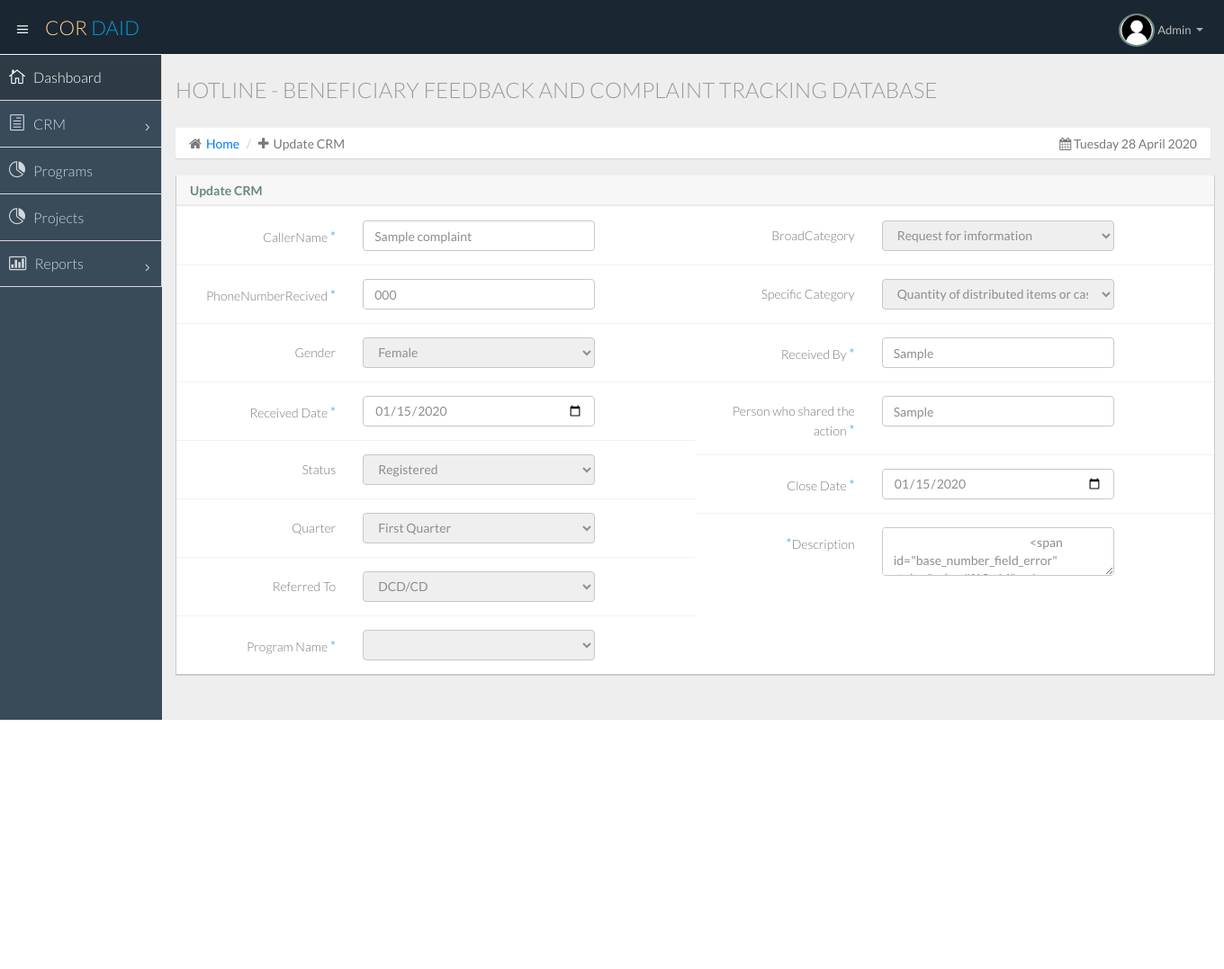
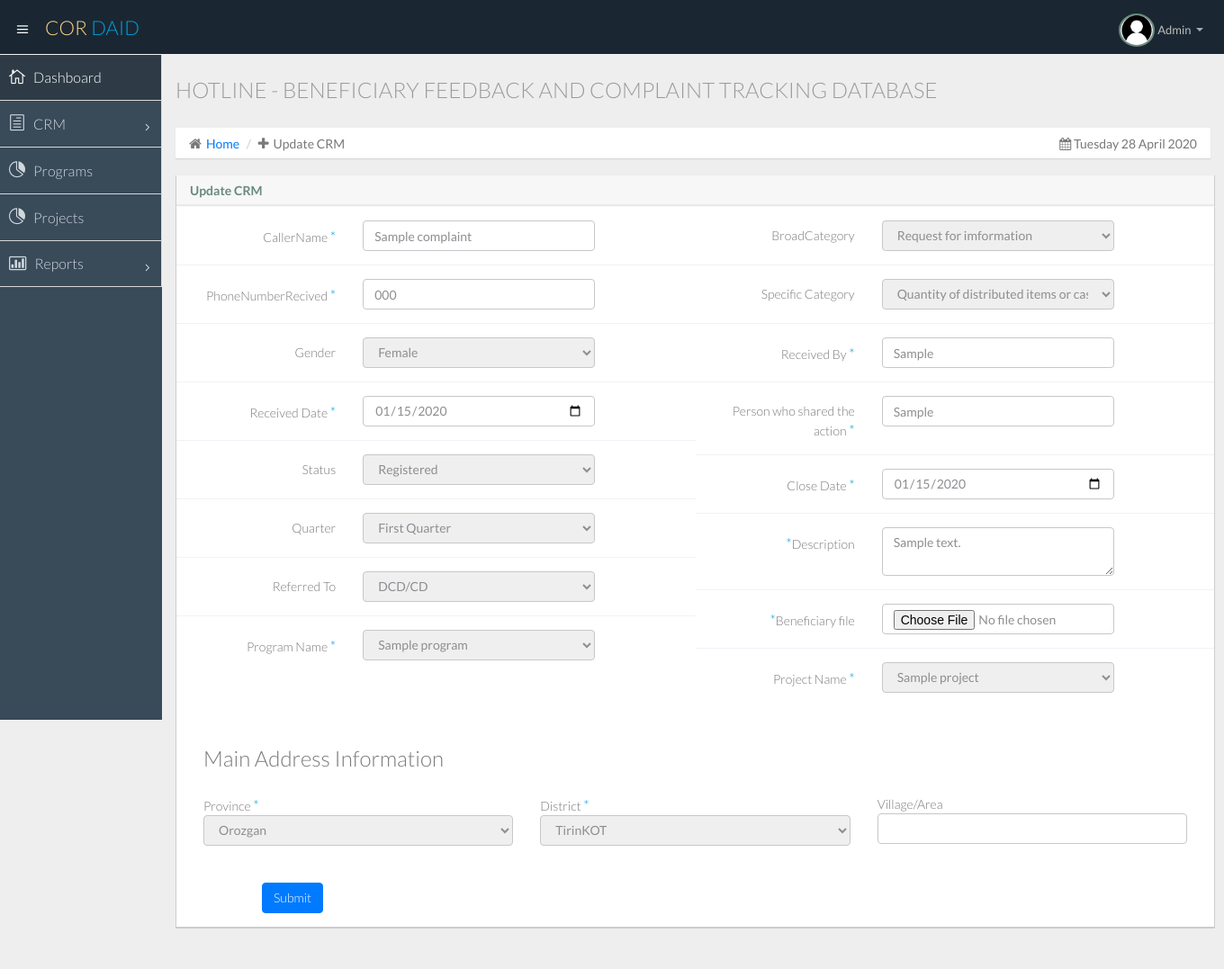
Before and after one commit to AtikaSultani/crm, a Laravel app: page /complaints/1/edit in a window 1360 px wide. Shown: the whole page at 90% size. Before the commit the page ends 800 px from the top, so only its background shows below. Run offline with Laravel 8, Linux system fonts and the light colour scheme; a user stored in the database is signed in; data comes from the database, SQL or seed files in the repository; tables that the repository leaves empty hold one stand-in row (values such as "Sample post"); data that the repository does not hold is empty; some libraries are stand-ins or nearby versions.

Commit message:
bring district from table in edit page of complaints

```diff
--- a/app/Http/Controllers/ComplaintController.php
+++ b/app/Http/Controllers/ComplaintController.php
@@ -52,8 +52,8 @@
         $specific_category = Specific_category::all();
         $programs = Program::all();
         $projects = Project::all();
-        $provinces = Province::all()->pluck('province_name', 'id');
-        $districts = District::all()->pluck('district_name', 'id');
+        $provinces = Province::all('id', 'province_name');
+        $districts = District::all('id', 'district_name');
         $statuses = ['Registered', 'Under Investigation', 'Solved', 'Pending'];
         $quarters=['First Quarter','Second Quarter','Third Quarter','Fourth Quarter'];
         $refers=['DCD/CD','Officer','Partner','PM'];
--- a/resources/views/edit.blade.php
+++ b/resources/views/edit.blade.php
@@ -135,7 +135,7 @@
                                                     </label>
                                                     <div class="col-md-6">
                                                       <select name="program_name" id="program_name" class="form-control">
-                                                          @foreach(programs as $program)
+                                                          @foreach($programs as $program)
                                                              <option value="{{$program->id}}"
                                                                @if($program->id==$data->program_id)
                                                                selected
@@ -212,7 +212,7 @@
                                                     <label class="control-label col-md-4"> <span class="required">*</span>Description
                                                     </label>
                                                     <div class="col-md-6">
-                                                                <textarea type="text"  class="form-control " name="description"  required="required" value="{{$data->description}}" />
+                                                                <textarea type="text"  class="form-control " name="description"  required="required">{{$data->description}}</textarea>
                                                         <span id="base_number_field_error" style="color:#f13e64"></span>
                                                     </div>
                                                 </div>
@@ -230,7 +230,7 @@
                                                     </label>
                                                     <div class="col-md-6">
                                                       <select name="project_name" id="project_name" class="form-control">
-                                                          @foreach(projects as $project)
+                                                          @foreach($projects as $project)
                                                              <option value="{{$project->id}}"
                                                                @if($project->id==$data->project_id)
                                                                selected
@@ -278,13 +278,13 @@
                                                          </span>
                                                             </label>
                                                             <div class="col-md-12">
-                                                                <select name="district" id="district" class="form-control"  required>
-                                                                  @foreach($provinces as $province)
-                                                                     <option value="{{$province->id}}"
-                                                                       @if($province->id==$data->province_id)
+                                                                <select name="district"  class="form-control"  required>
+                                                                  @foreach($districts as $district)
+                                                                     <option value="{{$district->id}}"
+                                                                       @if($district->id==$data->district_id)
                                                                        selected
                                                                        @endif
-                                                                       >{{$province->province_name}}</option>
+                                                                       >{{$district->district_name}}</option>
                                                                      @endforeach
                                                                 </select>
                                                             </div>
--- a/resources/views/index.blade.php
+++ b/resources/views/index.blade.php
@@ -122,7 +122,7 @@
                               <td>{{$key->province_name}}</td>
                               <td>{{$key->district_name}}</td>
                               <td class="actions" style="white-space:nowrap">
-                                <a class="btn btn-primary badge-pill" style="width:65px;border-radius:20px;font-size:12px;" href="{{url('/complaint/'.$key->complaints_id.'/edit')}}">EDIT</a>
+                                <a class="btn btn-primary badge-pill" style="width:65px;border-radius:20px;font-size:12px;" href="{{url('/complaints/'.$key->complaints_id.'/edit')}}">EDIT</a>
                               </td>
                               <td>
                                 <form action="{{ url('/complaints/'.$key->complaints_id) }}" method="post">
```
Also changed, not shown: public/upload/LIBjk8UMV8pOIRCZjEVHOXBC0UdxCRRG0BUtkvQ7.jpeg (added).
